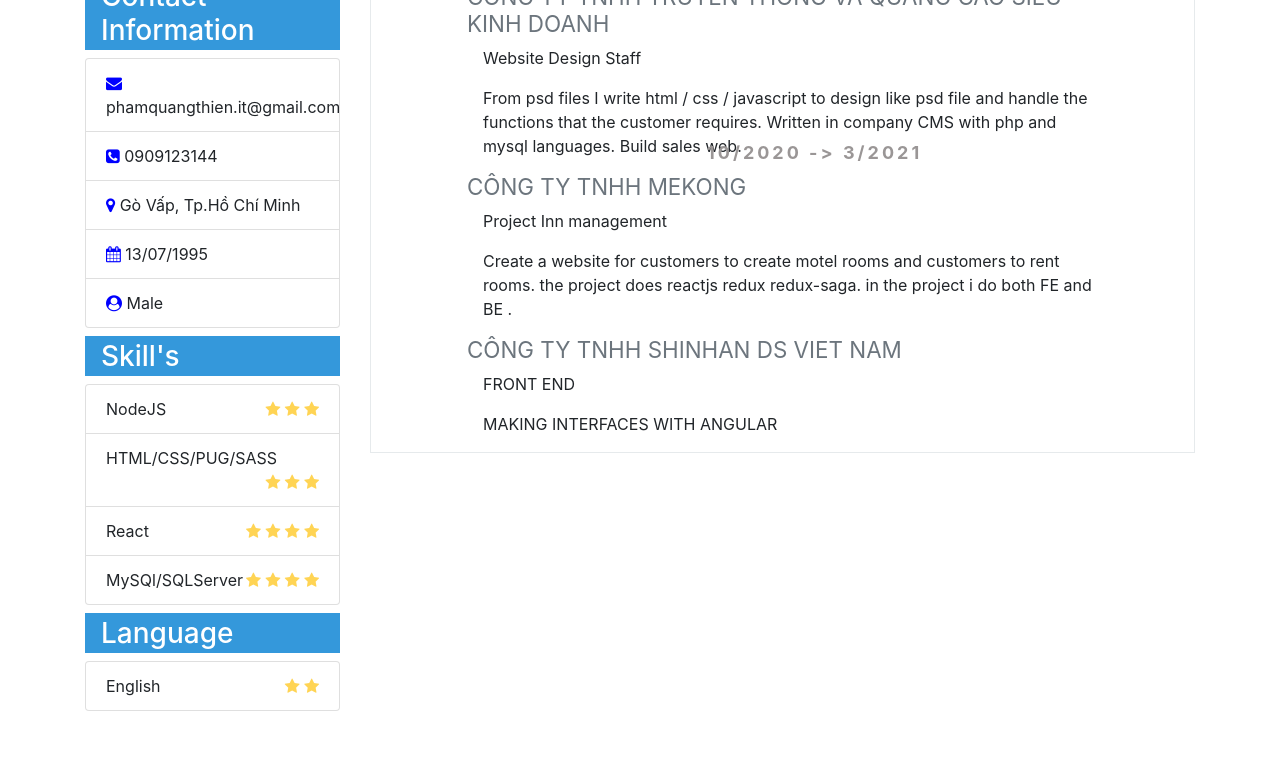
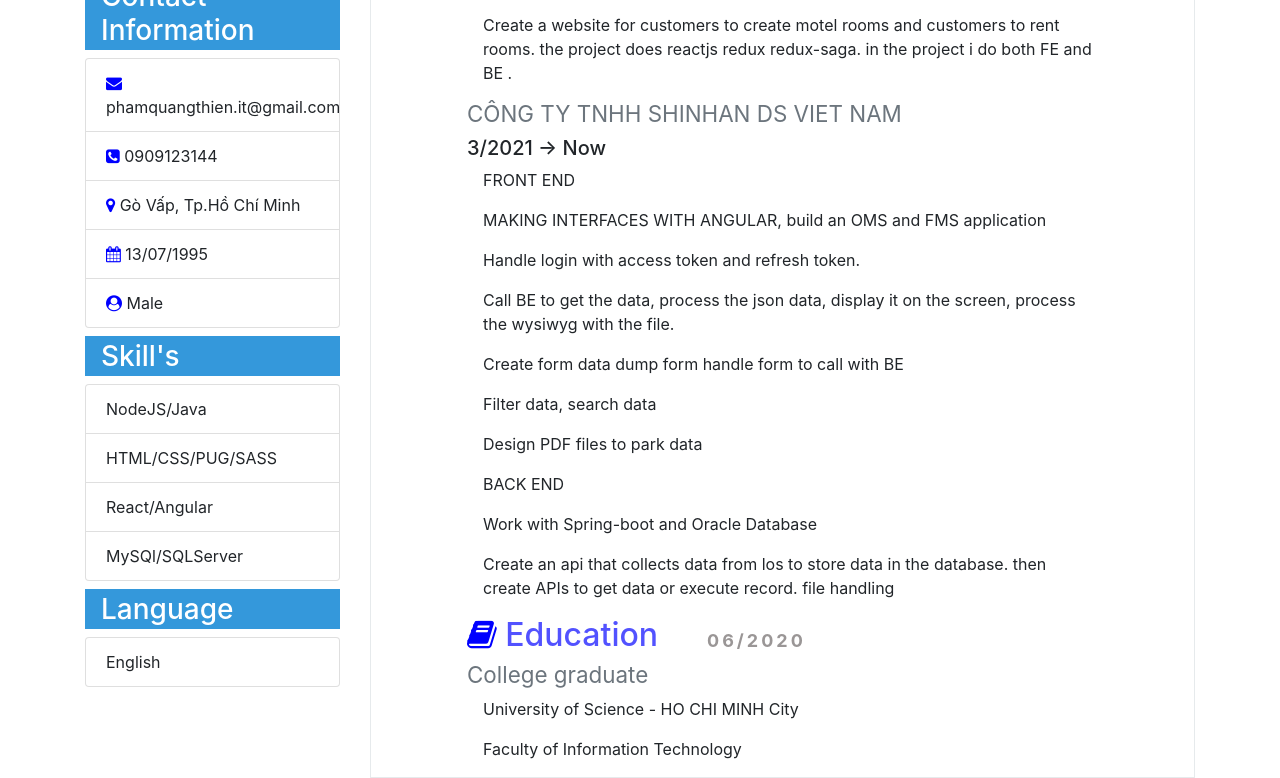
Before and after one commit to homeskeys/QuangThienCV, a plain HTML site: page index.html in a window 1280 px wide. Shown: the part 621-1399 px from the top of the page. Before the commit the page ends 1332 px from the top, so only its background shows below. Drawn offline with nearby package versions, Linux system fonts and the light colour scheme.

Commit message:
update 31/3/2021

```diff
--- a/index.html
+++ b/index.html
@@ -1,16 +1,30 @@
 <!DOCTYPE html>
 <html lang="en">
-
   <head>
-    <meta charset="UTF-8">
-    <meta name="viewport" content="width=device-width, initial-scale=1.0">
+    <meta charset="UTF-8" />
+    <meta name="viewport" content="width=device-width, initial-scale=1.0" />
     <title>Quang Thien CV</title>
-    <link rel="stylesheet" href="https://stackpath.bootstrapcdn.com/bootstrap/4.4.1/css/bootstrap.min.css">
-    <link rel="stylesheet" href="https://stackpath.bootstrapcdn.com/font-awesome/4.7.0/css/font-awesome.min.css">
-    <link rel="stylesheet" href="https://cdnjs.cloudflare.com/ajax/libs/font-awesome/4.7.0/css/font-awesome.css">
-    <link rel="stylesheet" href="https://cdnjs.cloudflare.com/ajax/libs/font-awesome/4.7.0/css/font-awesome.min.css">
-    <link rel="stylesheet" href="https://cdnjs.cloudflare.com/ajax/libs/font-awesome/4.7.0/css/font-awesome.css.map">
-    <link rel="stylesheet" href="style.css">
+    <link
+      rel="stylesheet"
+      href="https://stackpath.bootstrapcdn.com/bootstrap/4.4.1/css/bootstrap.min.css"
+    />
+    <link
+      rel="stylesheet"
+      href="https://stackpath.bootstrapcdn.com/font-awesome/4.7.0/css/font-awesome.min.css"
+    />
+    <link
+      rel="stylesheet"
+      href="https://cdnjs.cloudflare.com/ajax/libs/font-awesome/4.7.0/css/font-awesome.css"
+    />
+    <link
+      rel="stylesheet"
+      href="https://cdnjs.cloudflare.com/ajax/libs/font-awesome/4.7.0/css/font-awesome.min.css"
+    />
+    <link
+      rel="stylesheet"
+      href="https://cdnjs.cloudflare.com/ajax/libs/font-awesome/4.7.0/css/font-awesome.css.map"
+    />
+    <link rel="stylesheet" href="style.css" />
   </head>
 
   <body>
@@ -19,7 +33,7 @@
       <div class="row">
         <div class="col-md-4 col-xl-3 mt-3">
           <div class="card">
-                    <img src="./img/avata1.png" class="card-img-top" alt="...">
+            <img src="./img/avata1.png" class="card-img-top" alt="..." />
             <div class="card-body">
               <h1 class="card-title">Quang Thiện</h1>
               <h3 class="text-center mb-0">Front End Developer</h3>
@@ -37,7 +51,10 @@
                 </li>
                 <li class="list-inline-item">
                   <a href="https://bitbucket.org/dashboard/overview">
-                                    <i class="fa fa-bitbucket-square icon mt-0" aria-hidden="true"></i>
+                    <i
+                      class="fa fa-bitbucket-square icon mt-0"
+                      aria-hidden="true"
+                    ></i>
                   </a>
                 </li>
               </ul>
@@ -47,17 +64,24 @@
             <div class="col">
               <h3 class="danhmuc">Contact Information</h3>
               <ul class="list-group">
-                            <li class="list-group-item"><i class="fa fa-envelope" aria-hidden="true"></i>
+                <li class="list-group-item">
+                  <i class="fa fa-envelope" aria-hidden="true"></i>
                   phamquangthien.it@gmail.com
                 </li>
-                            <li class="list-group-item"><i class="fa fa-phone-square" aria-hidden="true"></i> 0909123144
+                <li class="list-group-item">
+                  <i class="fa fa-phone-square" aria-hidden="true"></i>
+                  0909123144
                 </li>
-                            <li class="list-group-item"><i class="fa fa-map-marker" aria-hidden="true"></i> Gò Vấp,
+                <li class="list-group-item">
+                  <i class="fa fa-map-marker" aria-hidden="true"></i> Gò Vấp,
                   Tp.Hồ Chí Minh
                 </li>
-                            <li class="list-group-item"><i class="fa fa-calendar" aria-hidden="true"></i> 13/07/1995
+                <li class="list-group-item">
+                  <i class="fa fa-calendar" aria-hidden="true"></i> 13/07/1995
                 </li>
-                            <li class="list-group-item"><i class="fa fa-user-circle" aria-hidden="true"></i> Male</li>
+                <li class="list-group-item">
+                  <i class="fa fa-user-circle" aria-hidden="true"></i> Male
+                </li>
               </ul>
             </div>
           </div>
@@ -75,39 +99,39 @@
                                 </div>
                             </li> -->
                 <li class="list-group-item">
-                                <div class="float-left">NodeJS</div>
-                                <div class="float-right">
+                  <div class="float-left">NodeJS/Java</div>
+                  <!-- <div class="float-right">
                                     <i class="fa fa-star" aria-hidden="true"></i>
                                     <i class="fa fa-star" aria-hidden="true"></i>
                                     <i class="fa fa-star" aria-hidden="true"></i>
-                                </div>
+                                </div> -->
                 </li>
                 <li class="list-group-item">
                   <div class="float-left">HTML/CSS/PUG/SASS</div>
-                                <div class="float-right">
+                  <!-- <div class="float-right">
                                     <i class="fa fa-star" aria-hidden="true"></i>
                                     <i class="fa fa-star" aria-hidden="true"></i>
                                     <i class="fa fa-star" aria-hidden="true"></i>
 
-                                </div>
+                                </div> -->
                 </li>
                 <li class="list-group-item">
-                                <div class="float-left">React</div>
-                                <div class="float-right">
+                  <div class="float-left">React/Angular</div>
+                  <!-- <div class="float-right">
                                     <i class="fa fa-star" aria-hidden="true"></i>
                                     <i class="fa fa-star" aria-hidden="true"></i>
                                     <i class="fa fa-star" aria-hidden="true"></i>
                                     <i class="fa fa-star" aria-hidden="true"></i>
-                                </div>
+                                </div> -->
                 </li>
                 <li class="list-group-item">
                   <div class="float-left">MySQl/SQLServer</div>
-                                <div class="float-right">
+                  <!-- <div class="float-right">
                                     <i class="fa fa-star" aria-hidden="true"></i>
                                     <i class="fa fa-star" aria-hidden="true"></i>
                                     <i class="fa fa-star" aria-hidden="true"></i>
                                     <i class="fa fa-star" aria-hidden="true"></i>
-                                </div>
+                                </div> -->
                 </li>
               </ul>
             </div>
@@ -118,10 +142,7 @@
               <ul class="list-group">
                 <li class="list-group-item">
                   <div class="float-left">English</div>
-                                <div class="float-right">
-                                    <i class="fa fa-star" aria-hidden="true"></i>
-                                    <i class="fa fa-star" aria-hidden="true"></i>
-                                </div>
+                  <div class="float-right"></div>
                 </li>
               </ul>
             </div>
@@ -133,34 +154,122 @@
             <div class="row">
               <div class="col">
                 <div class="vetoi mt-3">
-                                <h2><i class="fa fa-address-card-o" aria-hidden="true"> </i> About Me</h2>
+                  <h2>
+                    <i class="fa fa-address-card-o" aria-hidden="true"> </i>
+                    About Me
+                  </h2>
                   <div class="content">
                     <p>Ability to work as individual as well as in group.</p>
                     <p>Ability to work under high pressure situations</p>
-                                    <p>Ready to learn new technologies and methods to improve myself (or my skills)</p>
+                    <p>
+                      Ready to learn new technologies and methods to improve
+                      myself (or my skills)
+                    </p>
                   </div>
                 </div>
               </div>
             </div>
             <div class="row">
               <div class="col">
-                            <h2><i class="fa fa-telegram" aria-hidden="true"> </i> Career Objective</h2>
+                <h2>
+                  <i class="fa fa-telegram" aria-hidden="true"> </i> Career
+                  Objective
+                </h2>
                 <div class="content">
                   <p>
-                                    I work from web interface development. About a while working and learning a lot of
-                                    web experience.I want to develop myself as a web developer from Frontend to Backend
-                                    to become Full-Stack Developer.
+                    I work from web interface development. About a while working
+                    and learning a lot of web experience.I want to develop
+                    myself as a web developer from Frontend to Backend to become
+                    Full-Stack Developer.
                   </p>
                   <p>
-                                    I want to work for a company which provides me the opportunity to improve my skills
-                                    and knowledge to growth along with the company Objective
+                    I want to work for a company which provides me the
+                    opportunity to improve my skills and knowledge to growth
+                    along with the company Objective
                   </p>
+                </div>
+              </div>
+            </div>
+
+            <div class="row">
+              <div class="col">
+                <h2>
+                  <i class="fa fa-thumbs-o-up" aria-hidden="true"> </i>
+                  Experiences
+                </h2>
+                <div class="timeline-item">
+                  <div class="timeline-info">4/2020 -> 3/2021</div>
+                  <div class="timeline-mark"></div>
+                  <div class="timeline-content">
+                    <h3 class="timeline-title">
+                      CÔNG TY TNHH TRUYỀN THÔNG VÀ QUẢNG CÁO SIÊU KINH DOANH
+                    </h3>
+                    <div class="content">
+                      <p>Website Design Staff and Project Inn management</p>
+                      <p>
+                        From psd files I write html / css / javascript to design
+                        like psd file and handle the functions that the customer
+                        requires. Written in company CMS with php and mysql
+                        languages. Build sales web.
+                      </p>
+                      <p>
+                        Create a website for customers to create motel rooms and
+                        customers to rent rooms. the project does reactjs redux
+                        redux-saga. in the project i do both FE and BE .
+                      </p>
+                    </div>
+                  </div>
+                </div>
+                <div class="timeline-item">
+                  <!-- <div class="timeline-info">10/2020 -> 3/2021</div> -->
+                  <!-- <div class="timeline-mark"></div> -->
+                  <div class="timeline-content">
+                    <div class="content">
+                      <!-- <p>Project Inn management</p> -->
+                    </div>
+                  </div>
+                </div>
+                <div class="timeline-item">
+                  <div class="timeline-mark"></div>
+                  <div class="timeline-content">
+
+                    <h3 class="timeline-title">
+                      CÔNG TY TNHH SHINHAN DS VIET NAM
+                    </h3>
+                    <h5>3/2021 -> Now</h5>
+                    <div class="content">
+                      <p>FRONT END</p>
+                      <p>
+                        MAKING INTERFACES WITH ANGULAR, build an OMS and FMS
+                        application
+                      </p>
+                      <p>Handle login with access token and refresh token.</p>
+                      <p>
+                        Call BE to get the data, process the json data, display
+                        it on the screen, process the wysiwyg with the file.
+                      </p>
+                      <p>
+                        Create form data dump form handle form to call with BE
+                      </p>
+                      <p>Filter data, search data</p>
+                      <p>Design PDF files to park data</p>
+                      <p>BACK END</p>
+                      <p>Work with Spring-boot and Oracle Database</p>
+                      <p>
+                        Create an api that collects data from los to store data
+                        in the database. then create APIs to get data or execute
+                        record. file handling
+                      </p>
+                    </div>
+                  </div>
                 </div>
               </div>
             </div>
             <div class="row">
               <div class="col">
-                            <h2><i class="fa fa-book" aria-hidden="true"> </i> Education</h2>
+                <h2>
+                  <i class="fa fa-book" aria-hidden="true"> </i> Education
+                </h2>
                 <div class="timeline-item">
                   <div class="timeline-info">06/2020</div>
                   <div class="timeline-mark"></div>
@@ -174,69 +283,13 @@
                 </div>
               </div>
             </div>
-                    <div class="row">
-                        <div class="col">
-                            <h2><i class="fa fa-thumbs-o-up" aria-hidden="true"> </i> Experiences</h2>
-                            <div class="timeline-item">
-                                <div class="timeline-info"> 4/2020 -> 10/2020</div>
-                                <div class="timeline-mark"></div>
-                                <div class="timeline-content">
-                                    <h3 class="timeline-title">CÔNG TY TNHH TRUYỀN THÔNG VÀ QUẢNG CÁO SIÊU KINH DOANH
-                                    </h3>
-                                    <div class="content">
-                                        <p>Website Design Staff</p>
-                                        <p>
-                                            From psd files I write html / css / javascript to design like psd file and
-                                            handle the functions that the customer requires. Written in company CMS with
-                                            php and mysql languages. Build sales web.
-                                        </p>
-                                    </div>
-
-                                </div>
-                            </div>
-                            <div class="timeline-item">
-                                <div class="timeline-info">10/2020 -> 3/2021</div>
-                                <div class="timeline-mark"></div>
-                                <div class="timeline-content">
-                                    <h3 class="timeline-title">CÔNG TY TNHH MEKONG</h3>
-                                    <div class="content">
-                                        <p>Project Inn management</p>
-                                        <p>
-                                            Create a website for customers to create motel rooms and customers to rent
-                                            rooms. the project does reactjs redux redux-saga. in the project i do both
-                                            FE and BE .
-                                        </p>
-                                    </div>
-
-                                </div>
-                            </div>
-                            <div class="timeline-item">
-                                <div class="timeline-mark"></div>
-                                <div class="timeline-content">
-                                    <h3 class="timeline-title">CÔNG TY TNHH SHINHAN DS VIET NAM</h3>
-                                    <div class="content">
-                                        <p>FRONT END</p>
-                                        <p>
-                                            MAKING INTERFACES WITH ANGULAR
-                                        </p>
-                                    </div>
-
           </div>
         </div>
       </div>
     </div>
 
-                </div>
-            </div>
-        </div>
-    </div>
-
-
-
-
     <script src="https://code.jquery.com/jquery-3.4.1.min.js"></script>
     <script src="https://cdn.jsdelivr.net/npm/popper.js@1.16.0/dist/umd/popper.min.js"></script>
     <script src="https://stackpath.bootstrapcdn.com/bootstrap/4.4.1/js/bootstrap.min.js"></script>
   </body>
-
 </html>
```
Lines whose indentation alone changed are shown as unchanged.
